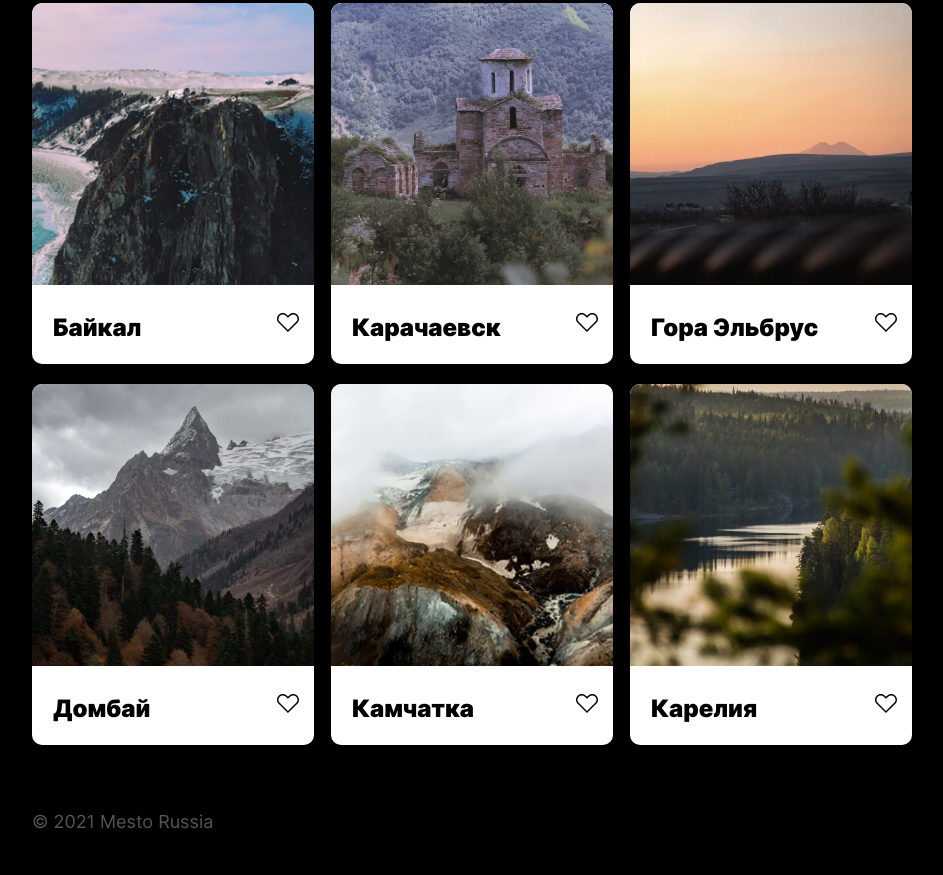
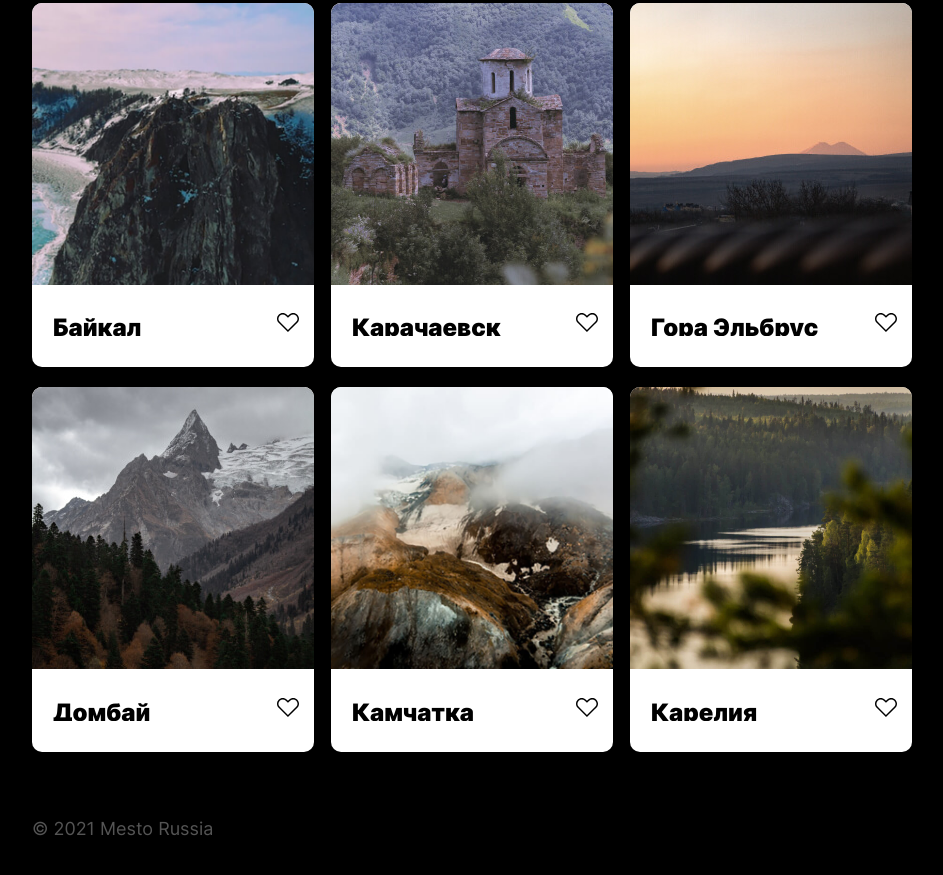
Before and after one commit to AnnaShlyapkova/mesto, a plain HTML site: page index.html in a window 1280 px wide. Shown: the part 327-1202 px from the top of the page, without its empty margins (168-1111 px from the left). Drawn offline with Linux system fonts and the light colour scheme; files whose address does not match are found by name.

Commit message:
2 review

```diff
--- a/blocks/elements/__item/elements__item.css
+++ b/blocks/elements/__item/elements__item.css
@@ -1,11 +1,7 @@
 .elements__item {
   max-width: 282px;
   width: 100%;
-  height: 361px;
   background-color: #fff;
   border-radius: 10px;
-  text-overflow: ellipsis;
-  white-space: nowrap;
-  overflow: hidden;
   margin: 0 auto;
 }
--- a/blocks/elements/__like/elements__like.css
+++ b/blocks/elements/__like/elements__like.css
@@ -1,4 +1,11 @@
 .elements__like {
   width: 22px;
   height: 19px;
+  background: url(../../../images/like.svg) no-repeat center;
+  border: none;
+  cursor: pointer;
 }
+
+.elements__like:hover {
+  opacity: 0.5;
+}
--- a/blocks/elements/__title/elements__title.css
+++ b/blocks/elements/__title/elements__title.css
@@ -5,4 +5,7 @@
   font-weight: 900;
   font-size: 24px;
   line-height: 29px;
+  text-overflow: ellipsis;
+  white-space: nowrap;
+  overflow: hidden;
 }
--- a/blocks/page/page.css
+++ b/blocks/page/page.css
@@ -1,7 +1,7 @@
 .page {
     background-color: #000;
     color: #fff;
-    font-family: Inter, sans-serif;
+    font-family: "Inter", "Arial", sans-serif;
     max-width: 1280px;
     width: 100%;
     overflow-x: hidden;
--- a/blocks/popup/__container/popup__container.css
+++ b/blocks/popup/__container/popup__container.css
@@ -1,6 +1,5 @@
 .popup__container {
   max-width: 430px;
-  height: 330px;
   width: 100%;
   border-radius: 10px;
   background-color: #fff;
--- a/blocks/popup/__submit-button/popup__submit-button.css
+++ b/blocks/popup/__submit-button/popup__submit-button.css
@@ -9,6 +9,7 @@
   border-radius: 2px;
   margin: 18px auto 0;
   cursor: pointer;
+  border: none;
 }
 
 .popup__submit-button:hover {
--- a/blocks/profile/__add-button/profile__add-button.css
+++ b/blocks/profile/__add-button/profile__add-button.css
@@ -5,12 +5,14 @@
   background-color: transparent;
   border: solid 2px #fff;
   margin-left: auto;
+  border-radius: 2px;
 }
 
 @media screen and (max-width: 767px) {
   .profile__add-button {
     width: 282px;
     margin: 36px auto 0;
+    background-size: 16px;
   }
 }
 .profile__add-button:hover {
--- a/blocks/profile/__name/profile__name.css
+++ b/blocks/profile/__name/profile__name.css
@@ -4,11 +4,11 @@
  font-weight: 500;
  font-size: 42px;
  line-height: 48px;
+ text-overflow: ellipsis;
 }
 
 @media screen and (max-width: 767px) {
   .profile__name {
-    font-weight: 500;
     font-size: 27px;
     line-height: 33px;
     text-align: center;
--- a/index.html
+++ b/index.html
@@ -9,11 +9,11 @@
 
 <body class="page">
   <header class="header">
-    <img src="./images/logo.svg" class="header__logo">
+    <img src="./images/logo.svg" class="header__logo" alt="логотип">
   </header>
 <main class="content">
 <section class="profile">
-  <img src="./images/Avatar.png" class="profile__avatar">
+  <img src="./images/Avatar.png" class="profile__avatar" alt="Аватар">
   <div class="profile__info">
     <div class="profile__text">
       <h1 class="profile__name">Жак-Ив Кусто</h1>
@@ -25,45 +25,45 @@
 </section>
 <section class="elements">
   <div class="elements__item">
-    <img src="./images/baikal.jpg" class="elements__image">
+    <img src="./images/baikal.jpg" class="elements__image" alt="Байкал">
     <div class="elements__container">
       <h2 class="elements__title">Байкал</h2>
-      <img src="./images/like.svg" class="elements__like">
+      <button class="elements__like" type="button"></button>
     </div>
   </div>
   <div class="elements__item">
-    <img src="./images/kirill-pershin-1088404-unsplash (1).jpg" class="elements__image">
+    <img src="./images/Karachaevsk.jpg" class="elements__image" alt="Карачаевск">
     <div class="elements__container">
       <h2 class="elements__title">Карачаевск</h2>
-      <img src="./images/like.svg" class="elements__like">
+      <button class="elements__like" type="button"></button>
     </div>
   </div>
   <div class="elements__item">
-    <img src="./images/kirill-pershin-1404681-unsplash (1).jpg" class="elements__image">
+    <img src="./images/Elbrus.jpg" class="elements__image" alt="Эльбрус">
     <div class="elements__container">
       <h2 class="elements__title">Гора Эльбрус</h2>
-      <img src="./images/like.svg" class="elements__like">
+      <button class="elements__like" type="button"></button>
     </div>
   </div>
   <div class="elements__item">
-    <img src="./images/kirill-pershin-1556355-unsplash (1).jpg" class="elements__image">
+    <img src="./images/Dombai.jpg" class="elements__image" alt="Домбай">
     <div class="elements__container">
       <h2 class="elements__title">Домбай</h2>
-      <img src="./images/like.svg" class="elements__like">
+      <button class="elements__like" type="button"></button>
     </div>
   </div>
   <div class="elements__item">
-    <img src="./images/photo-grid-kamchatka-1.jpg" class="elements__image">
+    <img src="./images/photo-grid-kamchatka-1.jpg" class="elements__image" alt="Камчатка">
     <div class="elements__container">
       <h2 class="elements__title">Камчатка</h2>
-      <img src="./images/like.svg" class="elements__like">
+      <button class="elements__like" type="button"></button>
     </div>
   </div>
   <div class="elements__item">
-    <img src="./images/place-karelia.jpg" class="elements__image">
+    <img src="./images/place-karelia.jpg" class="elements__image" alt="Карелия">
     <div class="elements__container">
       <h2 class="elements__title">Карелия</h2>
-      <img src="./images/like.svg" class="elements__like">
+      <button class="elements__like" type="button"></button>
     </div>
   </div>
 </section>
@@ -76,8 +76,8 @@
     <button type="button" class="popup__close"></button>
     <h2 class="popup__title ">Редактировать профиль</h2>
     <form class="popup__form" name="edit-form">
-      <input type="text" id="name" class="popup__item popup__item_name" name="name">
-      <input type="text" name="job" id="job" class="popup__item popup__item_job">
+      <input type="text" id="name" class="popup__item popup__item_type_name" name="name">
+      <input type="text" name="job" id="job" class="popup__item popup__item_type_job">
       <button type="submit" class="popup__submit-button">Сохранить</button>
     </form>
   </div>
--- a/scripts/index.js
+++ b/scripts/index.js
@@ -1,15 +1,11 @@
 const popupElement = document.querySelector('.popup')
 const popupCloseElement = popupElement.querySelector('.popup__close')
 const popupOpenElement = document.querySelector('.profile__info-button')
-console.log(popupOpenElement, popupCloseElement, popupElement);
-
 const formElement = document.querySelector('.popup__form')
-const formNameElememt = document.querySelector('.popup__item_name')
-const formJobElement = document.querySelector('.popup__item_job')
+const formNameElememt = document.querySelector('.popup__item_type_name')
+const formJobElement = document.querySelector('.popup__item_type_job')
 const profileNameElement = document.querySelector('.profile__name')
 const profileJobElement = document.querySelector('.profile__description')
-
-console.log(formJobElement, formNameElememt, profileJobElement, profileNameElement);
 
 const openPopup = function () {
     formNameElememt.value = profileNameElement.textContent;
```
Also changed, not shown: images/Dombai.jpg (renamed from images/kirill-pershin-1556355-unsplash (1).jpg), images/Elbrus.jpg (renamed from images/kirill-pershin-1404681-unsplash (1).jpg), images/Karachaevsk.jpg (renamed from images/kirill-pershin-1088404-unsplash (1).jpg).
